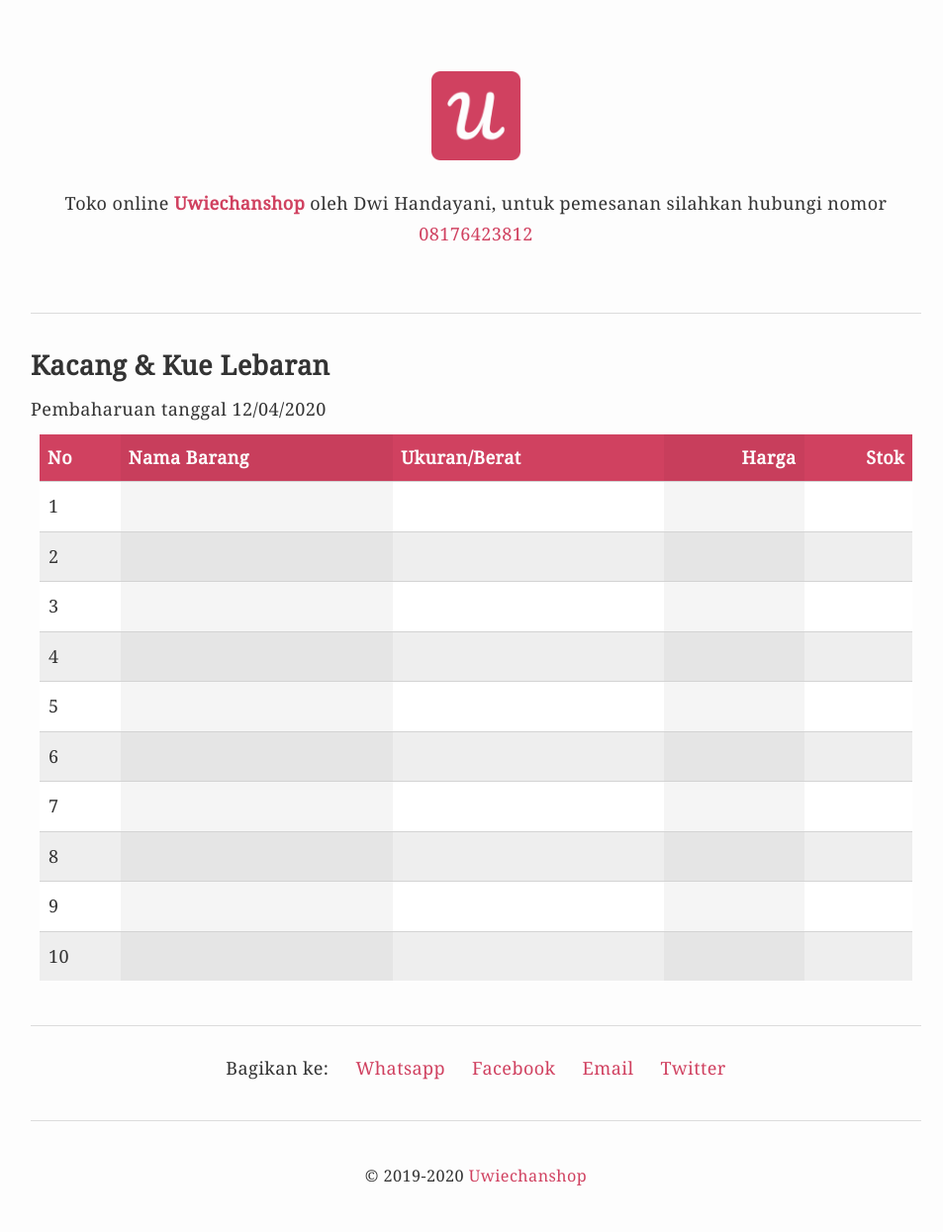
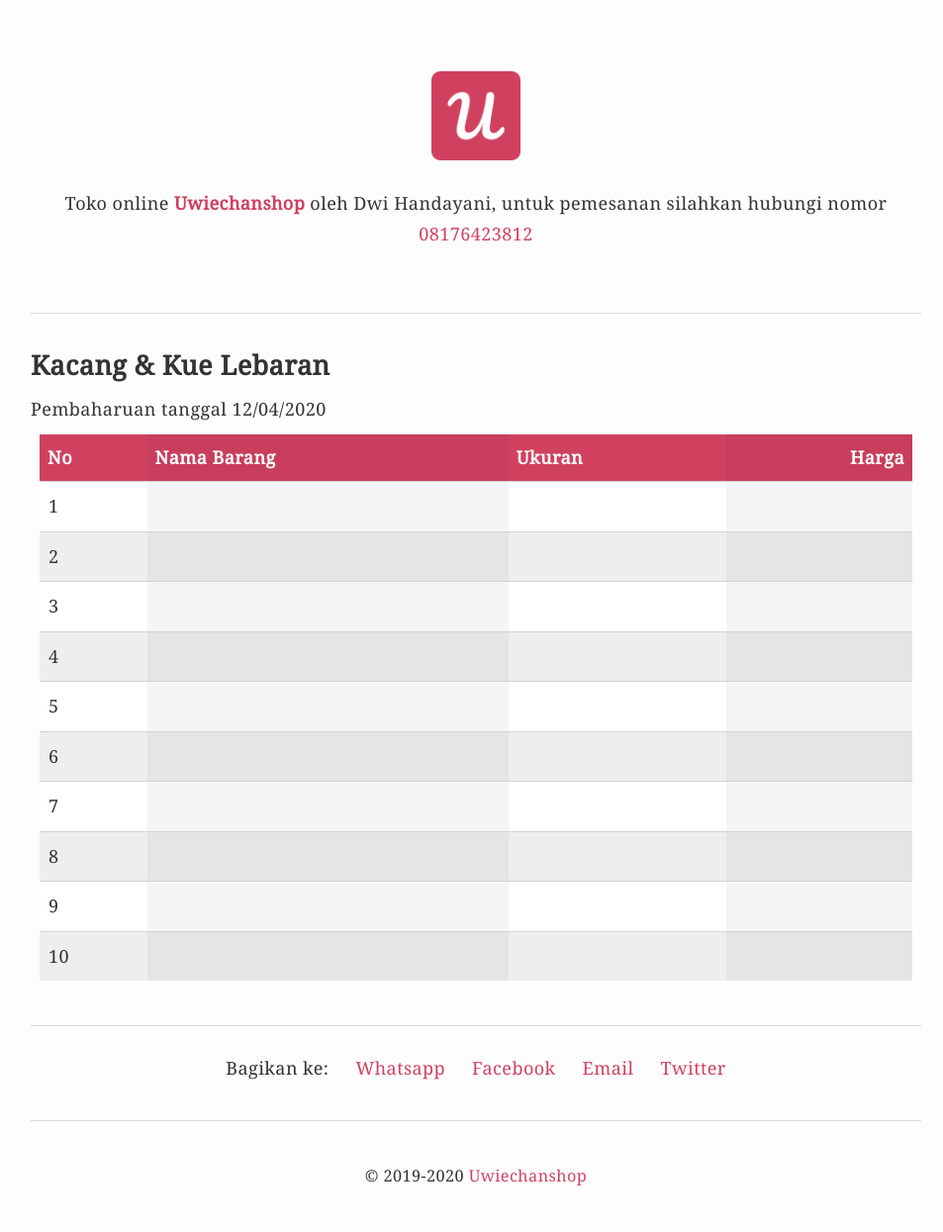
Before and after one commit to krhmwn/uwiechanshop, a Jekyll site: the page built from _posts/2020-01-01-kacang-kue-lebaran.markdown, in a window 1280 px wide. Shown: the whole page at 99% size, without its empty margins (159-1112 px from the left). Built offline with Jekyll 4.4.1, drawn with Linux system fonts in a browser that asks for light colours.

Commit message:
Update post v.1.1.0

```diff
--- a/_posts/2020-01-01-kacang-kue-lebaran.markdown
+++ b/_posts/2020-01-01-kacang-kue-lebaran.markdown
@@ -9,15 +9,15 @@ description: Item 1, Item 2, Item 3, Item 4, Item 5, Item 6, Item 7, Item 8, Ite
 
 Pembaharuan tanggal 12/04/2020
 
-| No | Nama Barang | Ukuran/Berat | Harga | Stok |
-|----|-------------|--------------|------:|-----:|
-| 1 |  |  |  |  |
-| 2 |  |  |  |  |
-| 3 |  |  |  |  |
-| 4 |  |  |  |  |
-| 5 |  |  |  |  |
-| 6 |  |  |  |  |
-| 7 |  |  |  |  |
-| 8 |  |  |  |  |
-| 9 |  |  |  |  |
-| 10 |  |  |  |  |
+| No | Nama Barang | Ukuran | Harga |
+|----|-------------|--------|------:|
+| 1 |  |  |  |
+| 2 |  |  |  |
+| 3 |  |  |  |
+| 4 |  |  |  |
+| 5 |  |  |  |
+| 6 |  |  |  |
+| 7 |  |  |  |
+| 8 |  |  |  |
+| 9 |  |  |  |
+| 10 |  |  |  |
```
